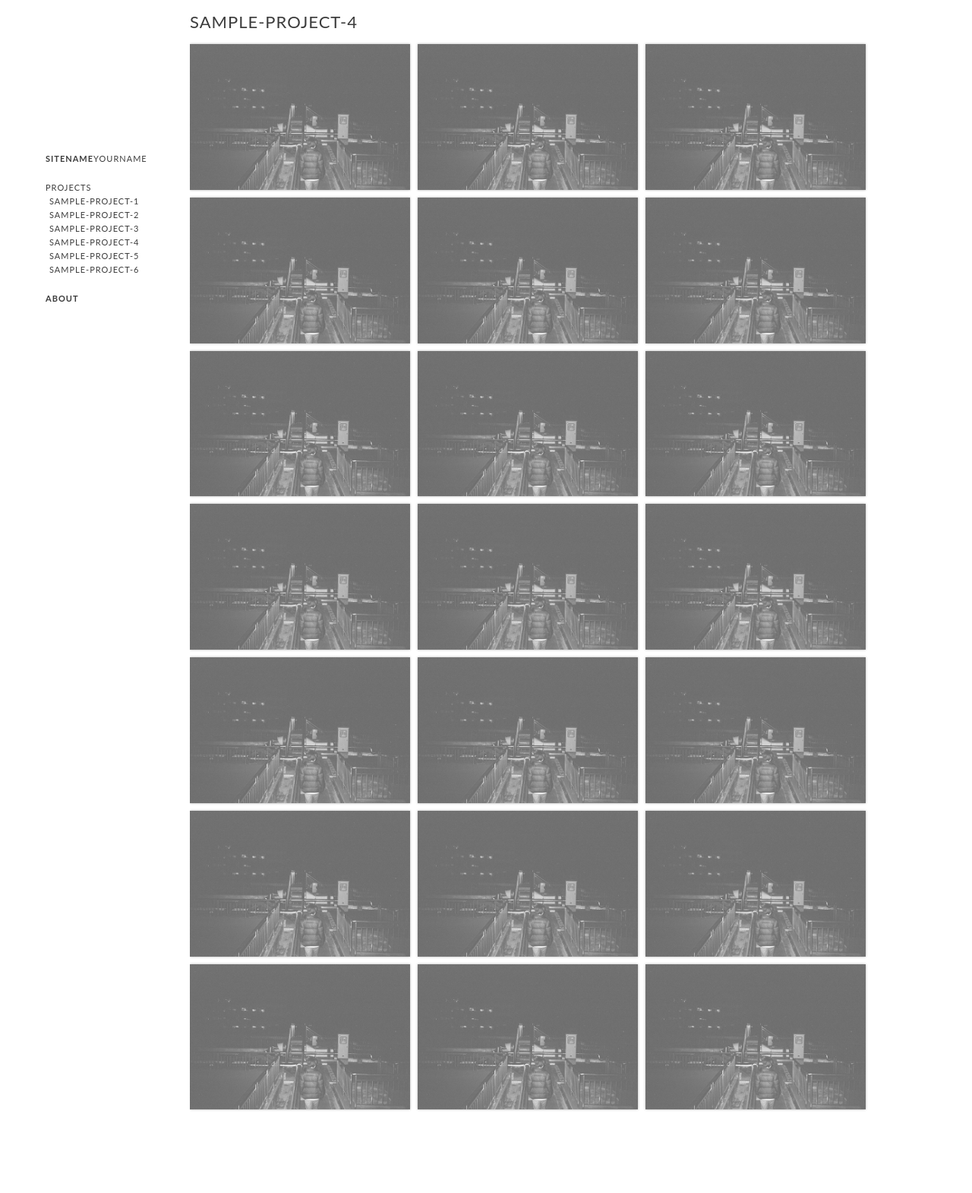
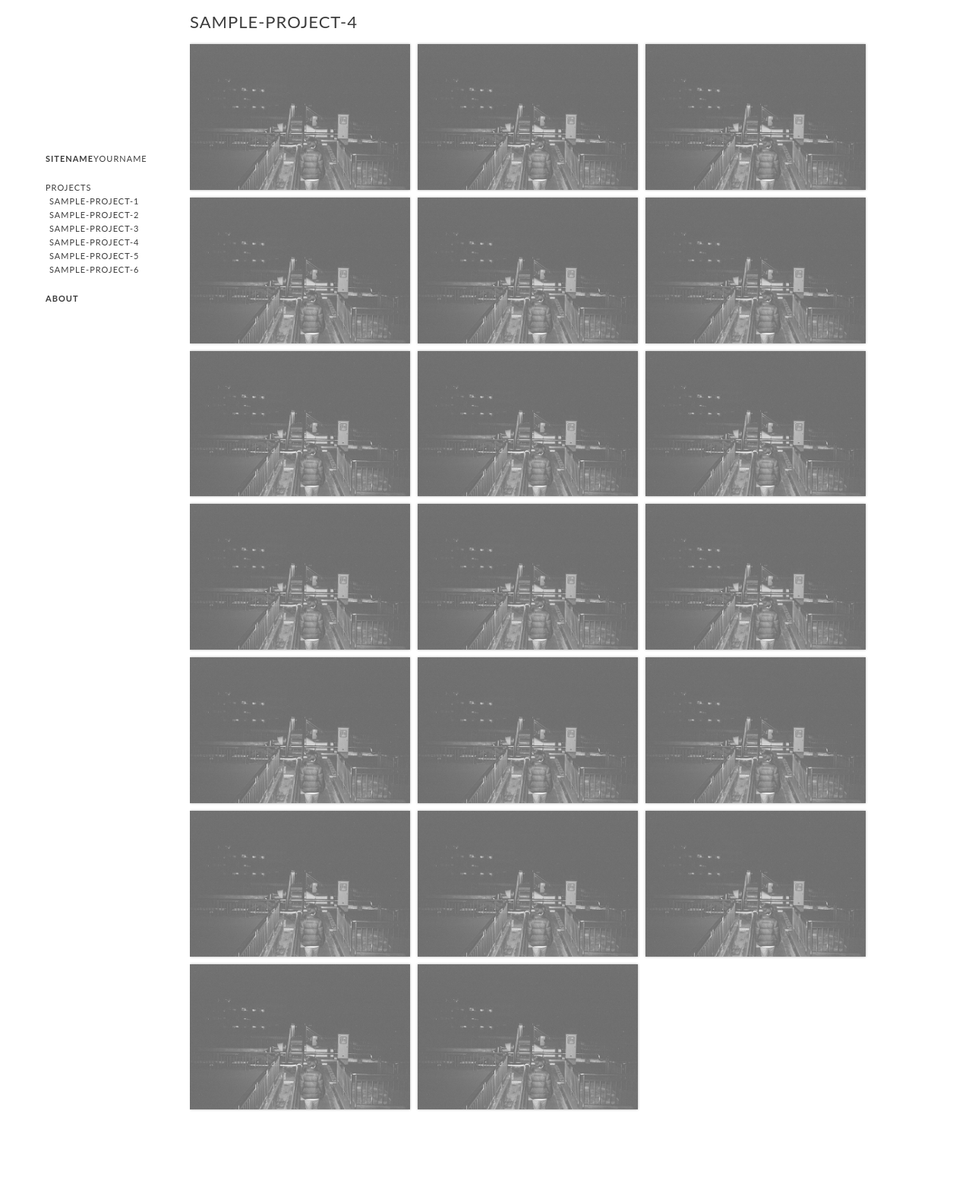
Before and after one commit to loulouyy/loulouyy.github.io, a Jekyll site: the page built from _posts/2014-12-18-sample-project-4.markdown, in a window 1280 px wide. Shown: the whole page at 76% size. Built offline with Jekyll 4.4.1, drawn with Linux system fonts in a browser that asks for light colours.

Commit message:
delete: one line.

```diff
--- a/_posts/2014-12-18-sample-project-4.markdown
+++ b/_posts/2014-12-18-sample-project-4.markdown
@@ -28,4 +28,3 @@ coverimg: "/images/0.jpg"
 ![0]({{site.baseurl}}/images/0.jpg)
 ![0]({{site.baseurl}}/images/0.jpg)
 ![0]({{site.baseurl}}/images/0.jpg)
-![0]({{site.baseurl}}/images/0.jpg)
```
